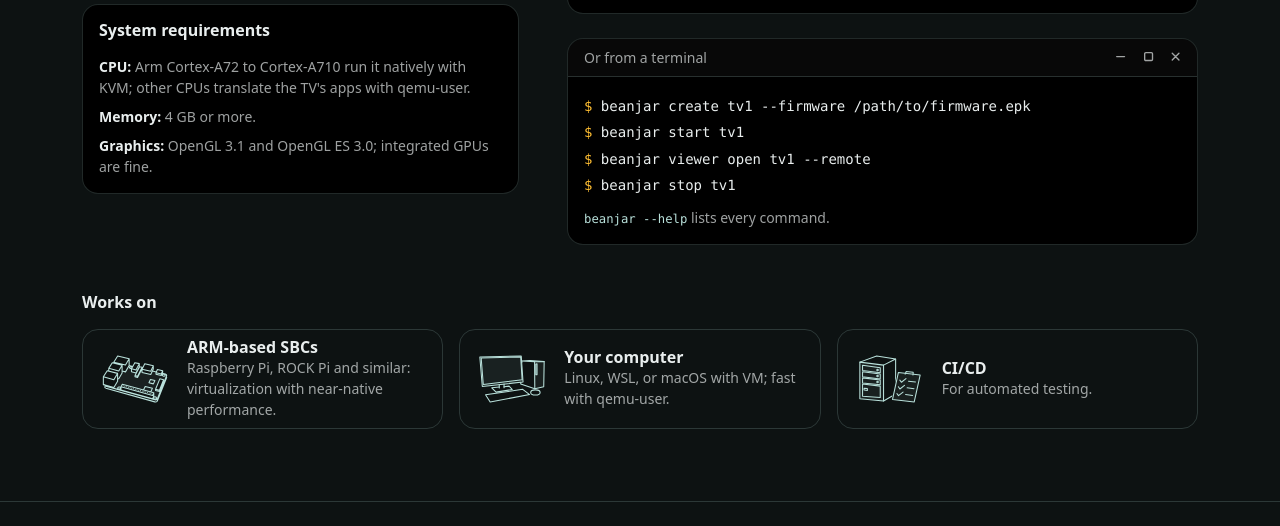
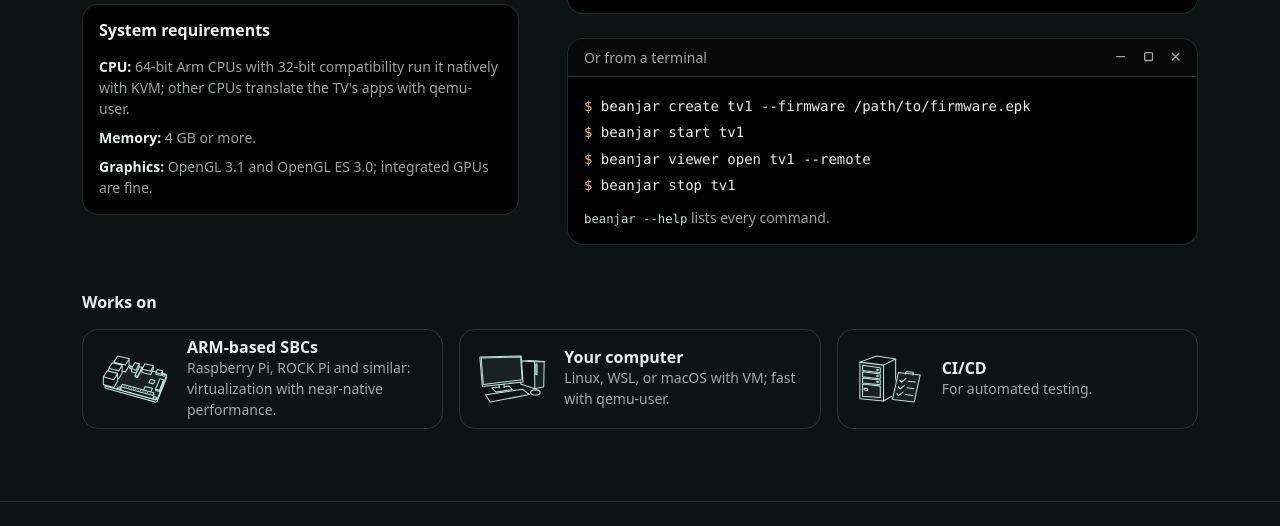
Before and after one commit to atlet99/beanjar, a website: page site/index-new.html in a window 1280 px wide. Shown: the part 1724-2250 px from the top of the page. Drawn offline with nearby package versions, Linux system fonts and the light colour scheme; files that its build step writes are made by us from their sources.

Commit message:
site: name CPUs by 32-bit compatibility, not by core range
Source-Commit: a6c282162547b38ac350e48cdf1c543e72e2b0d9

```diff
--- a/site/index-new.html
+++ b/site/index-new.html
@@ -288,7 +288,7 @@
                 <div class="card-body">
                   <h3 class="h6 fw-bold mb-3">System requirements</h3>
                   <ul class="list-unstyled small text-body-secondary mb-0 d-grid gap-2">
-                    <li><strong class="text-body">CPU:</strong> Arm Cortex-A72 to Cortex-A710 run it natively with KVM; other CPUs translate the TV's apps with qemu-user.</li>
+                    <li><strong class="text-body">CPU:</strong> 64-bit Arm CPUs with 32-bit compatibility run it natively with KVM; other CPUs translate the TV's apps with qemu-user.</li>
                     <li><strong class="text-body">Memory:</strong> 4 GB or more.</li>
                     <li><strong class="text-body">Graphics:</strong> OpenGL 3.1 and OpenGL ES 3.0; integrated GPUs are fine.</li>
                   </ul>
```
